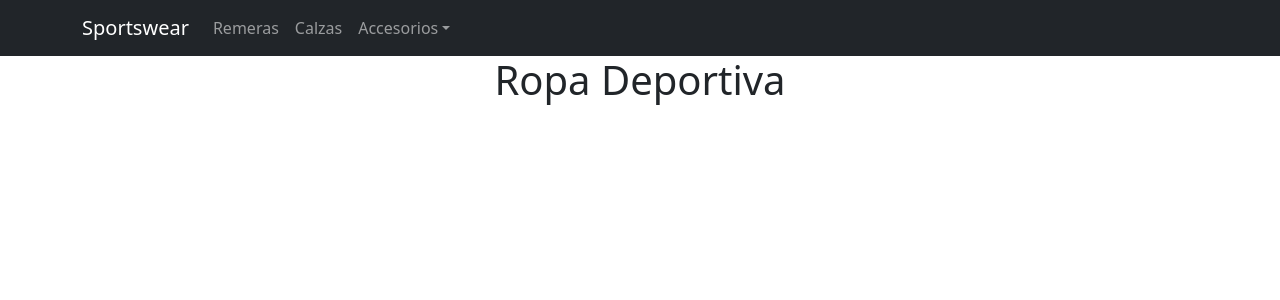
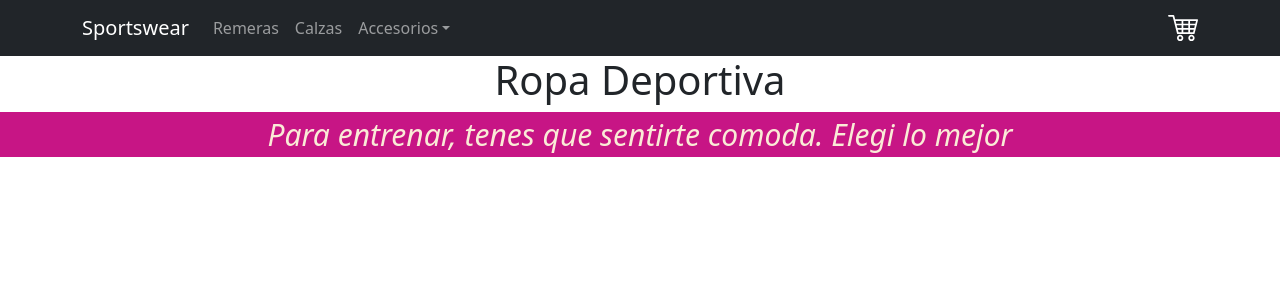
Before and after one commit to maribelalarcon/react, a React (Create React App) app: page / in a window 1280 px wide. Shown: the top 300 px of the page. Built offline with nearby package versions, Linux system fonts and the light colour scheme.

Commit message:
agregar componentes CartWidget y ItemListContainer

```diff
--- a/src/App.js
+++ b/src/App.js
@@ -1,12 +1,14 @@
 import Navbar from './Components/NavBar/NavBar';
 import './App.css';
-import  'bootstrap/dist/css/bootstrap.min.css';
+import 'bootstrap/dist/css/bootstrap.min.css';
+import ItemListContainer from './Components/NavBar/ItemListContainer';
 
 function App() {
   return (
     <div className="App">
       <Navbar/>
       <h1>Ropa Deportiva</h1>
+      <ItemListContainer greetings="Para entrenar, tenes que sentirte comoda. Elegi lo mejor" />
 
     </div>
   );
--- /dev/null
+++ b/src/Components/NavBar/CartWidget.css
@@ -0,0 +1,6 @@
+
+.CartWidget-icon {
+    width: 30px;
+    height: 30px;
+    fill: white;
+}
--- /dev/null
+++ b/src/Components/NavBar/CartWidget.js
@@ -0,0 +1,13 @@
+import React, { Component } from 'react';
+import { ReactComponent as IconoCarrito } from "./imagenCarrito.svg";
+import './CartWidget.css';
+
+const CartWidget = ()=> {
+    return(
+        <div>
+           <IconoCarrito className="CartWidget-icon" />
+        </div>
+    )
+
+};
+export default CartWidget;
--- /dev/null
+++ b/src/Components/NavBar/ItemListContainer.css
@@ -0,0 +1,8 @@
+.Parrafo{
+    background-color: #C71585;
+    border: 1px;
+    color: antiquewhite;
+    font-size: 30px;
+    font-style: italic;
+
+}
--- /dev/null
+++ b/src/Components/NavBar/ItemListContainer.js
@@ -0,0 +1,11 @@
+import React from 'react';
+import './ItemListContainer.css'
+
+function ItemListContainer (props) {
+    return (
+        <div>
+            <p className="Parrafo">{props.greetings}</p>
+        </div>
+    )
+}
+export default ItemListContainer;
--- a/src/Components/NavBar/NavBar.js
+++ b/src/Components/NavBar/NavBar.js
@@ -3,6 +3,7 @@ import Navbar from 'react-bootstrap/Navbar';
 import Container from 'react-bootstrap/Container';
 import Nav from 'react-bootstrap/Nav';
 import NavDropdown from 'react-bootstrap/NavDropdown';
+import CartWidget from './CartWidget';
 
 function NavBar() {
     return (
@@ -22,6 +23,9 @@ function NavBar() {
                                 <NavDropdown.Divider />
                             </NavDropdown>
                         </Nav>
+                        <Nav>
+                           <CartWidget/>
+                        </Nav>
 
                     </Navbar.Collapse>
                 </Container>
```
Also changed, not shown: src/Components/NavBar/imagenCarrito.svg (added).
